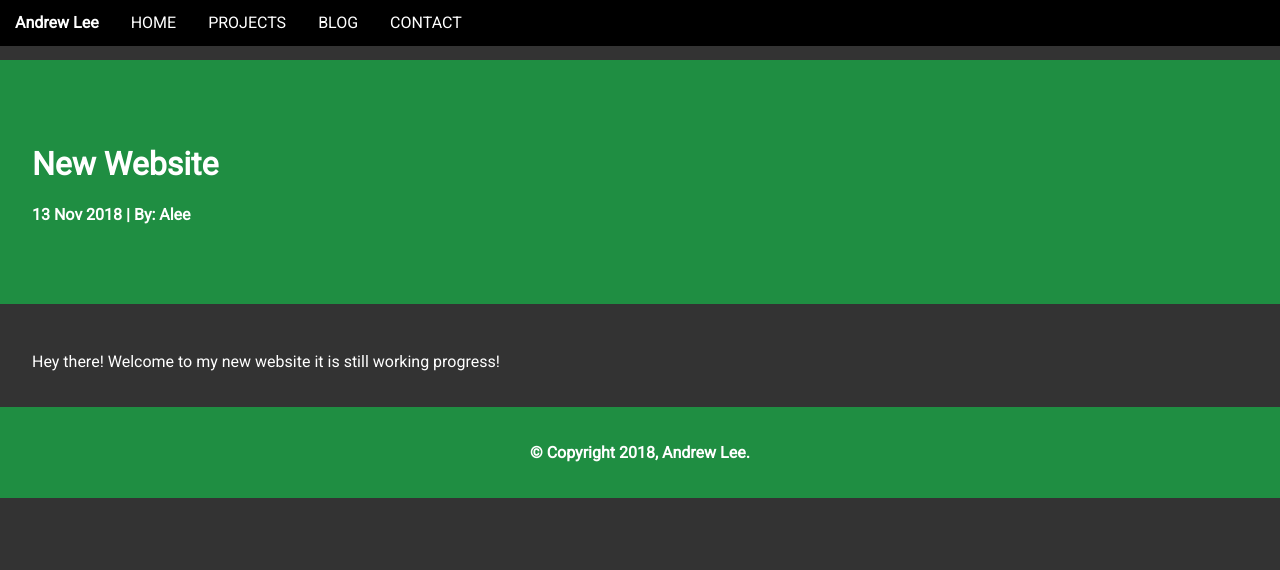
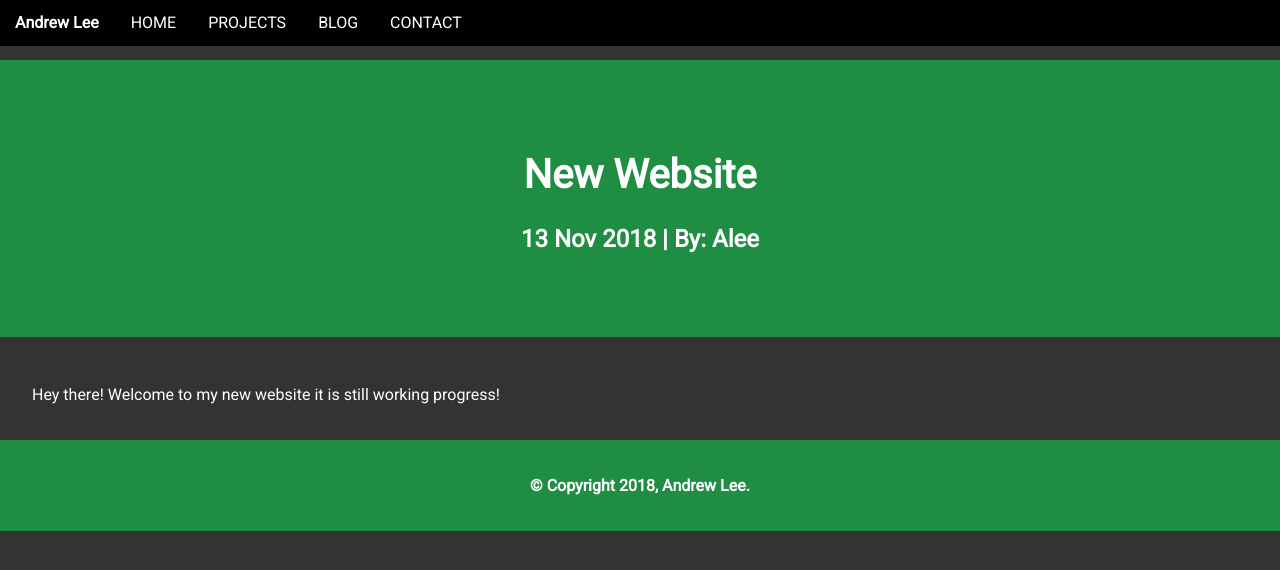
Before and after one commit to Alee14/personal-website, a Jekyll site: the page built from _posts/2018-11-13-new-website.md, in a window 1280 px wide. Shown: the top 570 px of the page. Built offline with Jekyll 4.4.1, drawn with Linux system fonts in a browser that asks for light colours; nearby versions of some CDN libraries; our own code applies the rules of GitHub Pages for plain Markdown files.

Commit message:
forgot this

```diff
--- a/_layouts/post.html
+++ b/_layouts/post.html
@@ -11,8 +11,10 @@
 <BODY>
   {% include navigator.html %}
   <div class="jumbotron">
-    <h1>{{ page.title }}</h1>
-    <p><b>{{ page.date | date_to_string }} | By: {{ page.author }}</b></p>
+    <h1 class="title">{{ page.title }}</h1>
+    <h2>
+      <center>{{ page.date | date_to_string }} | By: {{ page.author }}</center>
+    </h2>
   </div>
   <div class="container">
 
```
